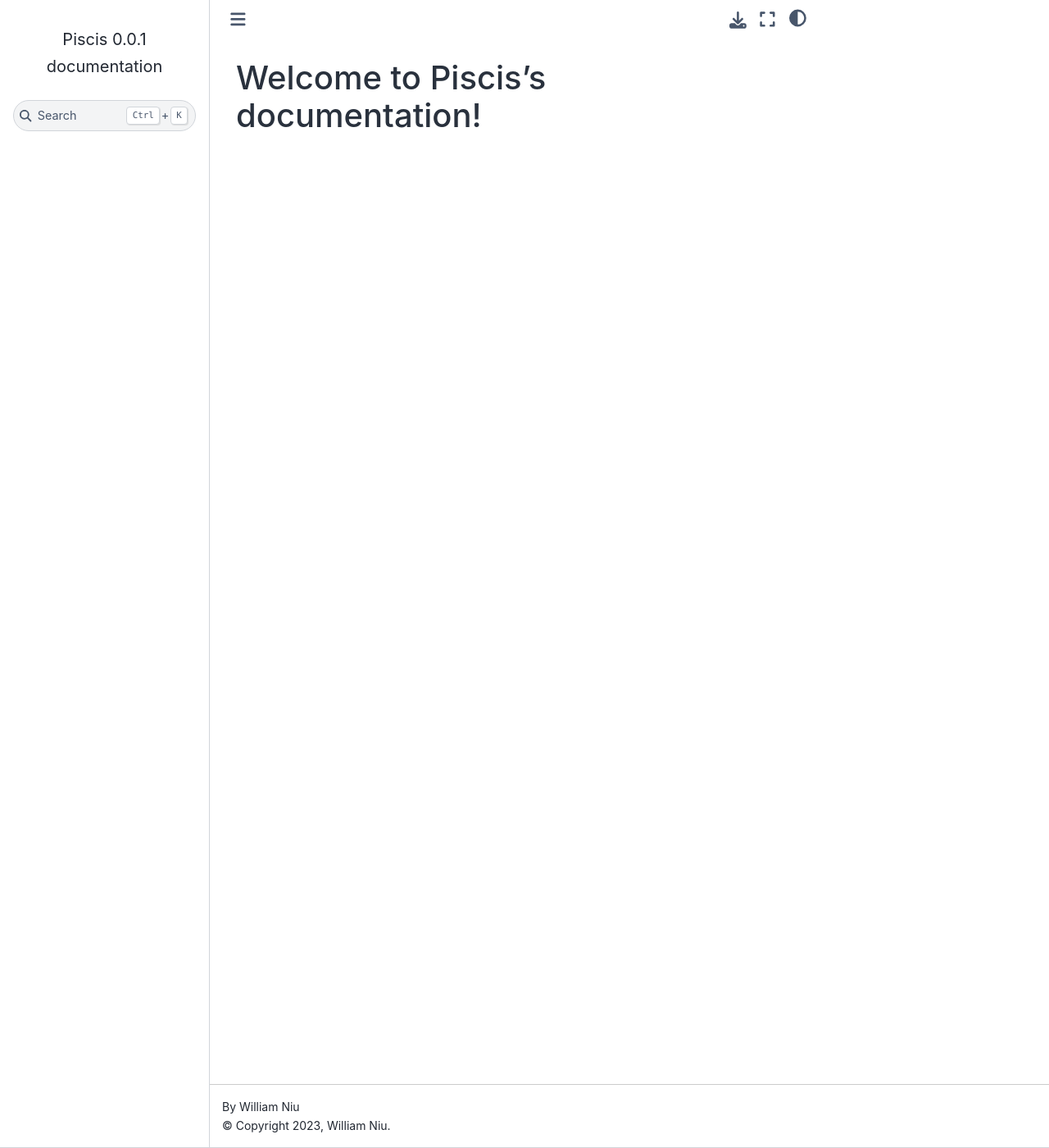
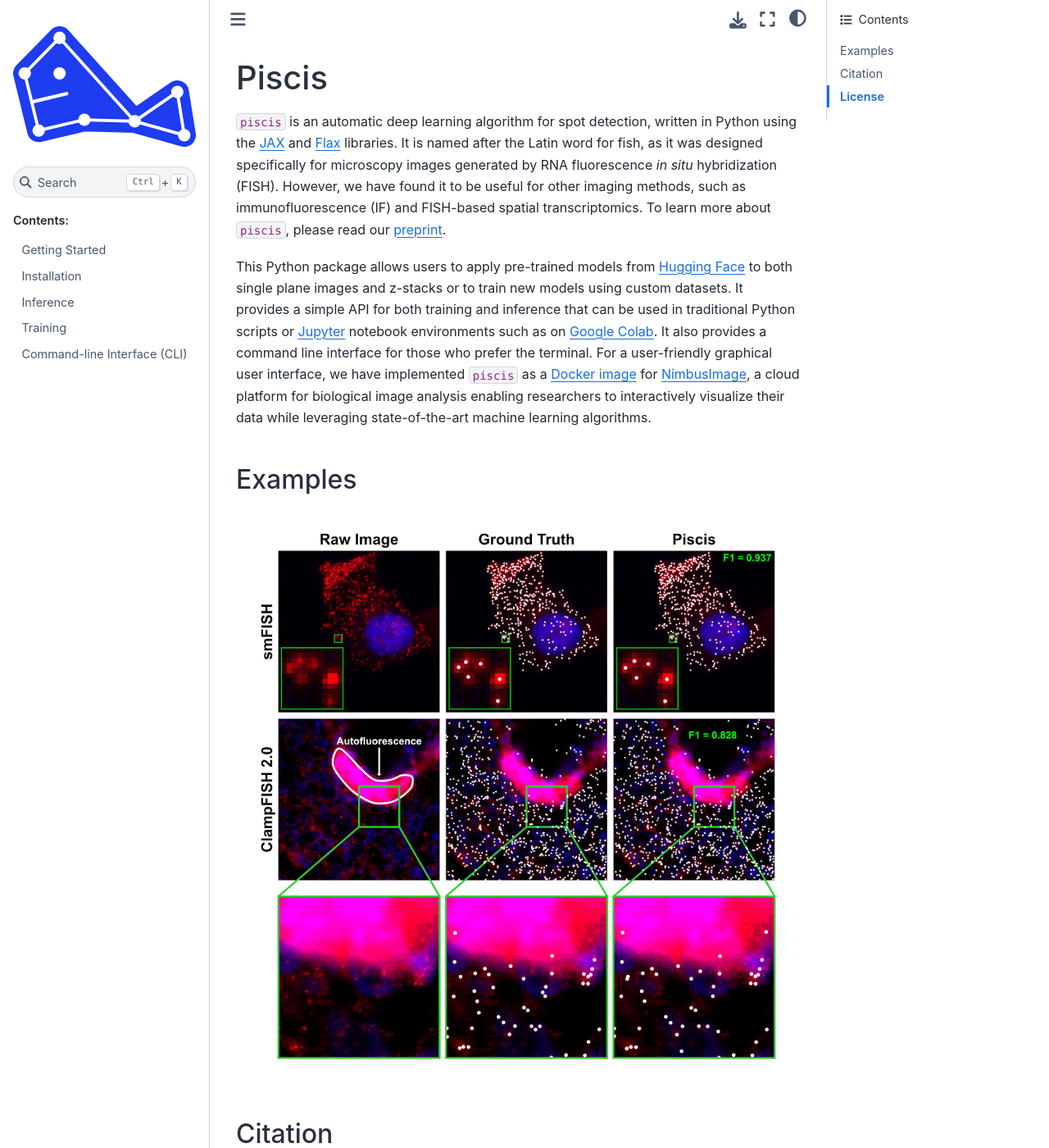
Before and after one commit to zjniu/Piscis, a Sphinx documentation site: the page built from docs/source/index.rst, in a window 1280 px wide and 1400 px high. Shown: the whole window at 82% size. Built offline with Sphinx 7.4.7 and the Sphinx Book theme 1.1.4, drawn with Linux system fonts in a browser that asks for light colours; some of the changed text lies outside the part shown.

Commit message:
Complete Sphinx documentation.

```diff
--- /dev/null
+++ b/docs/source/_static/custom.css
@@ -0,0 +1,3 @@
+html[data-theme="dark"] img {
+    filter: none !important;
+}
--- a/docs/source/conf.py
+++ b/docs/source/conf.py
@@ -1,10 +1,10 @@
 project = 'Piscis'
-copyright = '2023, William Niu'
+copyright = '2023-2024, William Niu'
 author = 'William Niu'
-release = '0.0.1'
 
 extensions = [
     'sphinx.ext.intersphinx',
+    'sphinx_copybutton',
     'autoapi.extension',
     'numpydoc'
 ]
@@ -23,3 +23,8 @@ exclude_patterns = []
 
 html_theme = 'sphinx_book_theme'
 html_static_path = ['_static']
+html_css_files = [
+    'custom.css',
+]
+
+html_logo = "_static/logo.svg"
--- a/docs/source/index.rst
+++ b/docs/source/index.rst
@@ -1,6 +1,59 @@
-Welcome to Piscis's documentation!
-==================================
+Piscis
+======
+
+``piscis`` is an automatic deep learning algorithm for spot detection, written in Python using the
+`JAX <https://github.com/google/jax>`_ and `Flax <https://github.com/google/flax>`_ libraries. It is named after the Latin
+word for fish, as it was designed specifically for microscopy images generated by RNA fluorescence *in situ*
+hybridization (FISH). However, we have found it to be useful for other imaging methods, such as immunofluorescence (IF)
+and FISH-based spatial transcriptomics. To learn more about ``piscis``, please read our
+`preprint <https://doi.org/10.1101/2024.01.31.578123>`_.
+
+This Python package allows users to apply pre-trained models from `Hugging Face <https://huggingface.co/wniu/Piscis>`_ to
+both single plane images and z-stacks or to train new models using custom datasets. It provides a simple API for both
+training and inference that can be used in traditional Python scripts or `Jupyter <https://jupyter.org/>`_ notebook
+environments such as on `Google Colab <https://colab.research.google.com/>`_. It also provides a command line interface
+for those who prefer the terminal. For a user-friendly graphical user interface, we have implemented ``piscis`` as a
+`Docker image <https://github.com/arjunrajlaboratory/ImageAnalysisProject/tree/master/workers/annotations/piscis>`_ for
+`NimbusImage <https://github.com/Kitware/UPennContrast>`_, a cloud platform for biological image analysis enabling
+researchers to interactively visualize their data while leveraging state-of-the-art machine learning algorithms.
+
+Examples
+--------
+
+.. image:: /_static/examples.png
+   :alt: Examples
+
+Citation
+--------
+
+If you use ``piscis`` in your research, please cite our `preprint <https://doi.org/10.1101/2024.01.31.578123>`_.
+
+   Niu, Z., O’Farrell, A., Li, J., Reffsin, S., Jain, N., Dardani, I., Goyal, Y., & Raj, A. (2024). Piscis: A novel loss
+   estimator of the F1 score enables accurate spot detection in fluorescence microscopy images via deep learning.
+   *bioRxiv*. https://doi.org/10.1101/2024.01.31.578123
+
+.. code-block:: bibtex
+
+   @article{Niu2024-Piscis,
+       title={Piscis: A novel loss estimator of the F1 score enables accurate spot detection in fluorescence microscopy images via deep learning},
+       author={Niu, Zijian and O’Farrell, Aoife and Li, Jingxin and Reffsin, Sam and Jain, Naveen and Dardani, Ian and Goyal, Yogesh and Raj, Arjun},
+       year=2024,
+       journal="bioRxiv",
+       DOI={10.1101/2024.01.31.578123}
+   }
+
+License
+-------
+
+``piscis`` is licensed under the MIT License. The copyright and permission notices found in the
+`LICENSE <https://raw.githubusercontent.com/zjniu/piscis/main/LICENSE>`_ file shall be included in all copies or substantial portions of the Software.
 
 .. toctree::
    :maxdepth: 2
    :caption: Contents:
+
+   getting_started
+   installation
+   inference
+   training
+   cli
```
Also changed, not shown: docs/source/cli.rst (added, +111 -0 lines), docs/source/getting_started.rst (added, +32 -0 lines), docs/source/inference.rst (added, +126 -0 lines), docs/source/installation.rst (added, +74 -0 lines), docs/source/training.rst (added, +67 -0 lines), docs/source/_static/inference.png (added).
